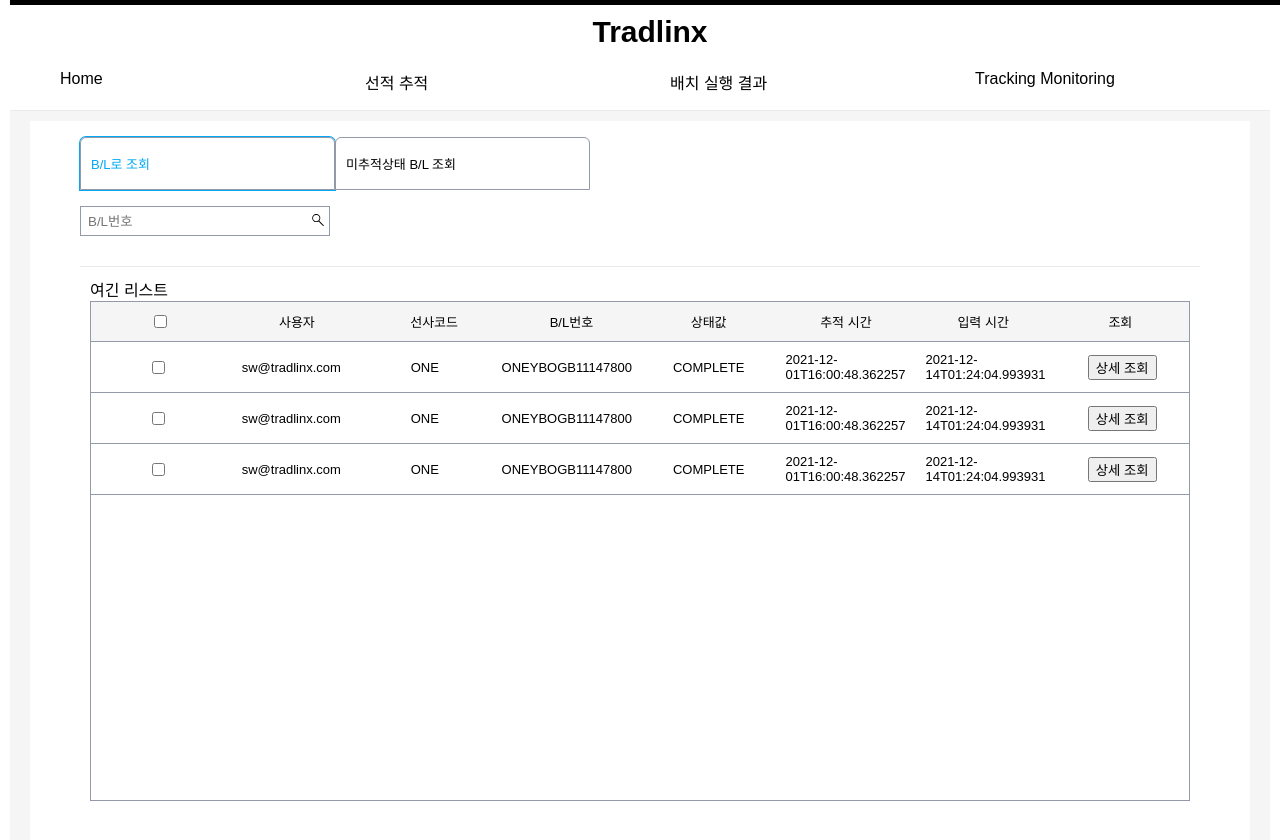
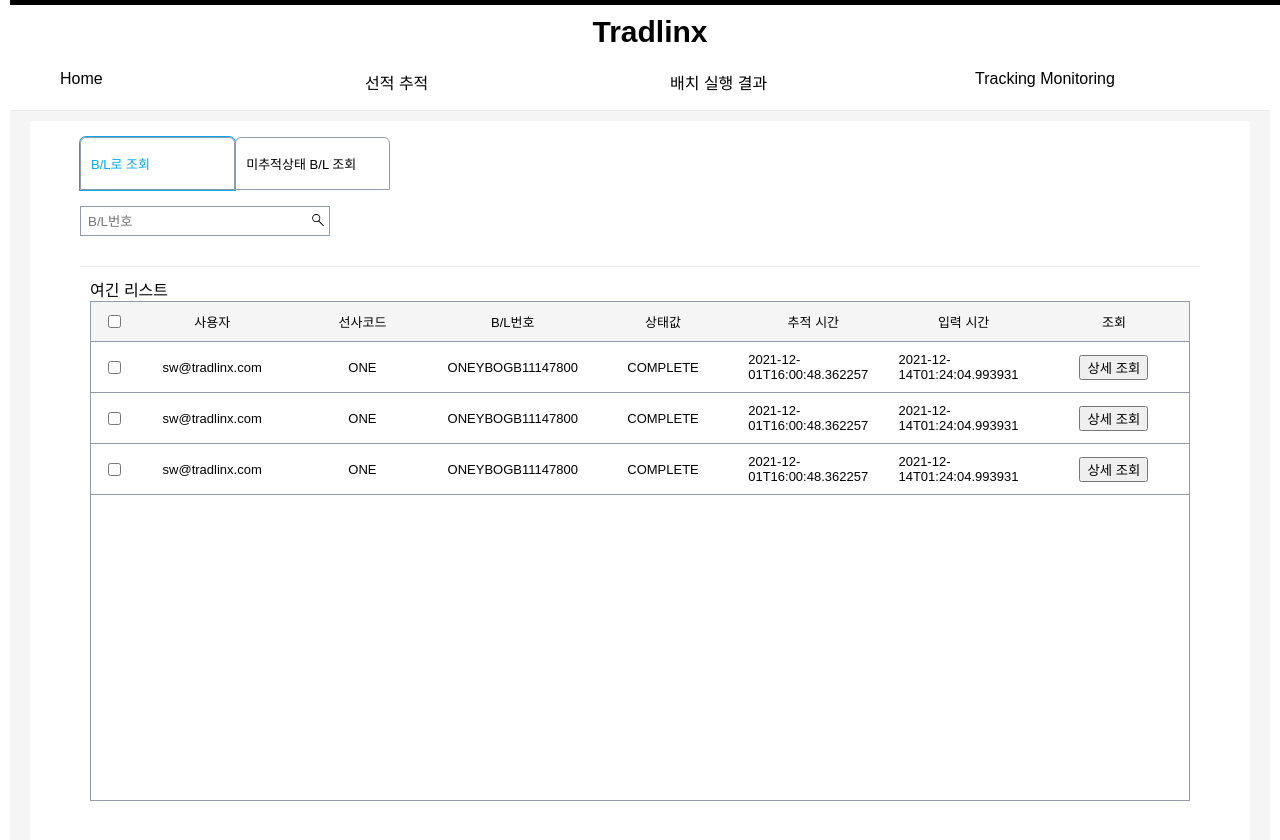
Before and after one commit to hachuu/nextjs-example, a Next.js app: page /cargo-track/finder in a window 1280 px wide. Shown: the top 840 px of the page. Built offline with nearby package versions, Linux system fonts and the light colour scheme; a web font is replaced by a local one.

Commit message:
상세 뷰까지 완성

```diff
--- a/pages/cargo-track/finder.tsx
+++ b/pages/cargo-track/finder.tsx
@@ -22,7 +22,7 @@
   `;
 
   const TabUl = styled.ul`
-    width: 50%;
+    width: 40%;
     padding: 0 50px;
     @media (max-width: 768px) {
       width: 100%;
@@ -36,7 +36,7 @@
     ({ active }) => css`
       padding: 16px 10px;
       display: inline-block;
-      width: 50%;
+      width: 40%;
       border-radius: 6px 6px 0 0;
       border: 1px solid #929aa7;
       cursor: pointer;
@@ -91,7 +91,7 @@
     }
   `;
   const BLListDiv =  styled.div`
-    flex: ${(props: {activeDetaillDiv: boolean})  => props.activeDetaillDiv ? '0 0 30%': '0 0 100%'};
+    flex:  ${(props: {activeDetaillDiv: boolean})  => props.activeDetaillDiv ? '0 0 40%': '1'};
     // flex-basis: ${(props: {activeDetaillDiv: boolean})  => props.activeDetaillDiv ? '100%': 'none'};
     // @media (max-width: 768px) {
     //   overflow-y: scroll;
@@ -113,8 +113,7 @@
   const TableHeadItemDiv = styled.div`
     padding: 10px;
     display: flex;
-    flex: 1;
-    flex-grow:1;
+    flex: ${((props: {flexValue: number})  => props.flexValue)};
     justify-content: center;
     align-items: center;
     border-bottom: 1px solid #929aa7;
@@ -135,8 +134,7 @@
   const TableBodyListItemDiv = styled.div`
     padding: 10px;
     display: flex;
-    flex: 1;
-    flex-grow:1;
+    flex: ${((props: {flexValue: number})  => props.flexValue)};
     justify-content: center;
     align-items: center;
     border-bottom: 1px solid #929aa7;
@@ -144,8 +142,6 @@
     overflow-wrap: break-word;
     @media (max-width: 768px) {
       width: 14%;
-      justify-content: center;
-      align-items: center;
       overflow: hidden;
       text-overflow: ellipsis;
       display: -webkit-box;
@@ -158,7 +154,11 @@
 
     `;
   const BLListDetailDiv =  styled.div`
-    flex: 0 0 30%;
+    flex: 0 0 40%;
+    margin-left: auto;
+    @media (max-width: 768px) {
+      margin-left: 0;
+    }
   `;
 
 
@@ -228,49 +228,50 @@
             <ListTableDiv>
 
               <TableHeadDiv>
-                <TableHeadItemDiv><input type={'checkbox'}></input></TableHeadItemDiv>
-                <TableHeadItemDiv>사용자</TableHeadItemDiv>
-                <TableHeadItemDiv>선사코드</TableHeadItemDiv>
-                <TableHeadItemDiv>B/L번호</TableHeadItemDiv>
-                <TableHeadItemDiv>상태값</TableHeadItemDiv>
-                <TableHeadItemDiv>추적 시간</TableHeadItemDiv>
-                <TableHeadItemDiv>입력 시간</TableHeadItemDiv>
-                <TableHeadItemDiv>조회</TableHeadItemDiv>
+                <TableHeadItemDiv flexValue={0.2}><input type={'checkbox'}></input></TableHeadItemDiv>
+                <TableHeadItemDiv flexValue={1}>사용자</TableHeadItemDiv>
+                <TableHeadItemDiv flexValue={1}>선사코드</TableHeadItemDiv>
+                <TableHeadItemDiv flexValue={1}>B/L번호</TableHeadItemDiv>
+                <TableHeadItemDiv flexValue={1}>상태값</TableHeadItemDiv>
+                <TableHeadItemDiv flexValue={1}>추적 시간</TableHeadItemDiv>
+                <TableHeadItemDiv flexValue={1}>입력 시간</TableHeadItemDiv>
+                <TableHeadItemDiv flexValue={1}>조회</TableHeadItemDiv>
               </TableHeadDiv>
               <TableBodyDiv>
                 <TableBodyListDiv>
-                  <TableBodyListItemDiv><input type={'checkbox'}></input></TableBodyListItemDiv>
-                  <TableBodyListItemDiv>sw@tradlinx.com</TableBodyListItemDiv>
-                  <TableBodyListItemDiv>ONE</TableBodyListItemDiv>
-                  <TableBodyListItemDiv>ONEYBOGB11147800</TableBodyListItemDiv>
-                  <TableBodyListItemDiv>COMPLETE</TableBodyListItemDiv>
-                  <TableBodyListItemDiv>2021-12-01T16:00:48.362257</TableBodyListItemDiv>
-                  <TableBodyListItemDiv>2021-12-14T01:24:04.993931</TableBodyListItemDiv>
-                  <TableBodyListItemDiv>
+                  <TableBodyListItemDiv flexValue={0.2}><input type={'checkbox'}></input></TableBodyListItemDiv>
+                  <TableBodyListItemDiv flexValue={1}>sw@tradlinx.com</TableBodyListItemDiv>
+                  <TableBodyListItemDiv flexValue={1}>ONE</TableBodyListItemDiv>
+                  <TableBodyListItemDiv flexValue={1}>ONEYBOGB11147800</TableBodyListItemDiv>
+                  <TableBodyListItemDiv flexValue={1}>COMPLETE</TableBodyListItemDiv>
+                  <TableBodyListItemDiv flexValue={1}>2021-12-01T16:00:48.362257</TableBodyListItemDiv>
+                  <TableBodyListItemDiv flexValue={1}>2021-12-14T01:24:04.993931</TableBodyListItemDiv>
+                  <TableBodyListItemDiv flexValue={1}>
+                    <ListDetailButton onClick={()=>setActiveDetaillDiv(true)}>상세 조회</ListDetailButton>
+                    </TableBodyListItemDiv>
+                </TableBodyListDiv>
+
+                <TableBodyListDiv>
+                  <TableBodyListItemDiv flexValue={0.2}><input type={'checkbox'}></input></TableBodyListItemDiv>
+                  <TableBodyListItemDiv flexValue={1}>sw@tradlinx.com</TableBodyListItemDiv>
+                  <TableBodyListItemDiv flexValue={1}>ONE</TableBodyListItemDiv>
+                  <TableBodyListItemDiv flexValue={1}>ONEYBOGB11147800</TableBodyListItemDiv>
+                  <TableBodyListItemDiv flexValue={1}>COMPLETE</TableBodyListItemDiv>
+                  <TableBodyListItemDiv flexValue={1}>2021-12-01T16:00:48.362257</TableBodyListItemDiv>
+                  <TableBodyListItemDiv flexValue={1}>2021-12-14T01:24:04.993931</TableBodyListItemDiv>
+                  <TableBodyListItemDiv flexValue={1}>
                     <ListDetailButton onClick={()=>setActiveDetaillDiv(true)}>상세 조회</ListDetailButton>
                     </TableBodyListItemDiv>
                 </TableBodyListDiv>
                 <TableBodyListDiv>
-                <TableBodyListItemDiv><input type={'checkbox'}></input></TableBodyListItemDiv>
-                  <TableBodyListItemDiv>sw@tradlinx.com</TableBodyListItemDiv>
-                  <TableBodyListItemDiv>ONE</TableBodyListItemDiv>
-                  <TableBodyListItemDiv>ONEYBOGB11147800</TableBodyListItemDiv>
-                  <TableBodyListItemDiv>COMPLETE</TableBodyListItemDiv>
-                  <TableBodyListItemDiv>2021-12-01T16:00:48.362257</TableBodyListItemDiv>
-                  <TableBodyListItemDiv>2021-12-14T01:24:04.993931</TableBodyListItemDiv>
-                  <TableBodyListItemDiv>
-                    <ListDetailButton onClick={()=>setActiveDetaillDiv(true)}>상세 조회</ListDetailButton>
-                    </TableBodyListItemDiv>
-                </TableBodyListDiv>
-                <TableBodyListDiv>
-                <TableBodyListItemDiv><input type={'checkbox'}></input></TableBodyListItemDiv>
-                  <TableBodyListItemDiv>sw@tradlinx.com</TableBodyListItemDiv>
-                  <TableBodyListItemDiv>ONE</TableBodyListItemDiv>
-                  <TableBodyListItemDiv>ONEYBOGB11147800</TableBodyListItemDiv>
-                  <TableBodyListItemDiv>COMPLETE</TableBodyListItemDiv>
-                  <TableBodyListItemDiv>2021-12-01T16:00:48.362257</TableBodyListItemDiv>
-                  <TableBodyListItemDiv>2021-12-14T01:24:04.993931</TableBodyListItemDiv>
-                  <TableBodyListItemDiv>
+                  <TableBodyListItemDiv flexValue={0.2}><input type={'checkbox'}></input></TableBodyListItemDiv>
+                  <TableBodyListItemDiv flexValue={1}>sw@tradlinx.com</TableBodyListItemDiv>
+                  <TableBodyListItemDiv flexValue={1}>ONE</TableBodyListItemDiv>
+                  <TableBodyListItemDiv flexValue={1}>ONEYBOGB11147800</TableBodyListItemDiv>
+                  <TableBodyListItemDiv flexValue={1}>COMPLETE</TableBodyListItemDiv>
+                  <TableBodyListItemDiv flexValue={1}>2021-12-01T16:00:48.362257</TableBodyListItemDiv>
+                  <TableBodyListItemDiv flexValue={1}>2021-12-14T01:24:04.993931</TableBodyListItemDiv>
+                  <TableBodyListItemDiv flexValue={1}>
                     <ListDetailButton onClick={()=>setActiveDetaillDiv(true)}>상세 조회</ListDetailButton>
                     </TableBodyListItemDiv>
                 </TableBodyListDiv>
@@ -281,7 +282,31 @@
           {
             activeDetaillDiv &&
             <BLListDetailDiv>여긴 상세
-              <img src="https://cdn-icons-png.flaticon.com/512/151/151882.png" width="12px" height="12px" alt="닫기  무료 아이콘" title="닫기 무료 아이콘" onClick={()=>setActiveDetaillDiv(false)}></img></BLListDetailDiv>
+              <img src="https://cdn-icons-png.flaticon.com/512/151/151882.png" width="12px" height="12px" alt="닫기  무료 아이콘" title="닫기 무료 아이콘" onClick={()=>setActiveDetaillDiv(false)}></img>
+              <ListTableDiv>
+
+                <TableHeadDiv>
+                  <TableHeadItemDiv flexValue={0.7}>ID</TableHeadItemDiv>
+                  <TableHeadItemDiv flexValue={1}>선박명</TableHeadItemDiv>
+                  <TableHeadItemDiv flexValue={1}>출발항</TableHeadItemDiv>
+                  <TableHeadItemDiv flexValue={1}>도착항</TableHeadItemDiv>
+                  <TableHeadItemDiv flexValue={1}>ETD</TableHeadItemDiv>
+                  <TableHeadItemDiv flexValue={1}>ATD</TableHeadItemDiv>
+                  <TableHeadItemDiv flexValue={1}>ATA</TableHeadItemDiv>
+                </TableHeadDiv>
+                <TableBodyDiv>
+                  <TableBodyListDiv>
+                    <TableBodyListItemDiv flexValue={0.7}>21531741</TableBodyListItemDiv>
+                    <TableBodyListItemDiv flexValue={1}>HYUNDAIHONOUR</TableBodyListItemDiv>
+                    <TableBodyListItemDiv flexValue={1}>Cartagena</TableBodyListItemDiv>
+                    <TableBodyListItemDiv flexValue={1}>New Busan</TableBodyListItemDiv>
+                    <TableBodyListItemDiv flexValue={1}></TableBodyListItemDiv>
+                    <TableBodyListItemDiv flexValue={1}>2021-10-24T18:30:00</TableBodyListItemDiv>
+                    <TableBodyListItemDiv flexValue={1}>2021-11-16T20:00:00</TableBodyListItemDiv>
+                  </TableBodyListDiv>
+                </TableBodyDiv>
+              </ListTableDiv>
+            </BLListDetailDiv>
           }
         </BLResultDiv>
       </PageContent>
```
